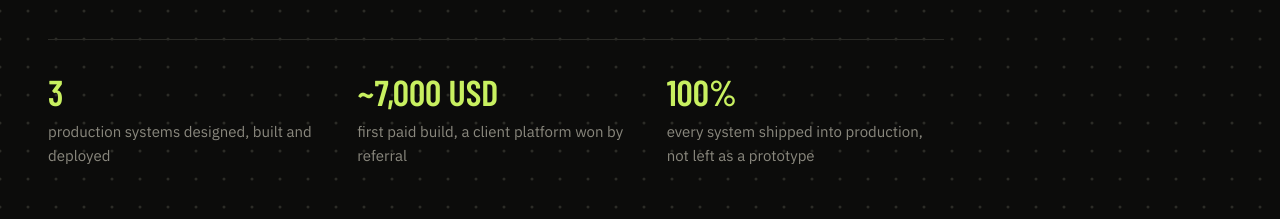
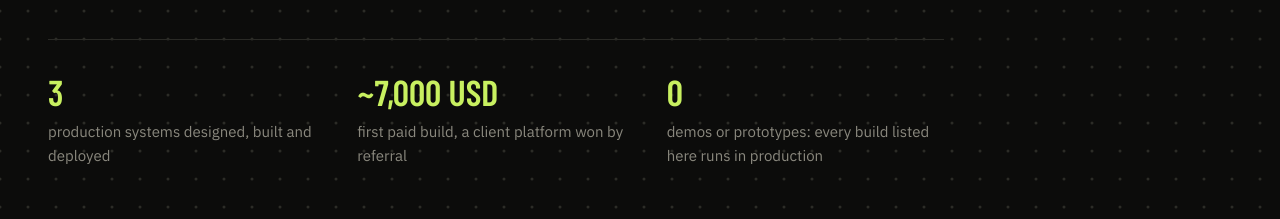
Before and after one commit to Schwifty101/portfolio, a Next.js app: page / in a window 1280 px wide. Shown: the part 810-1029 px from the top of the page. Built offline with nearby package versions, Linux system fonts and the light colour scheme; a web font is replaced by a local one.

Commit message:
fix: replace 100% absolute with zero-prototypes framing on hero strip
Co-Authored-By: Claude Fable 5 <noreply@anthropic.com>

```diff
--- a/app/home/sections.tsx
+++ b/app/home/sections.tsx
@@ -63,10 +63,10 @@ export function Hero() {
               </div>
               <div>
                 <dt className="font-display text-3xl font-semibold text-accent md:text-4xl">
-                  100%
+                  <StatCounter value={0} />
                 </dt>
                 <dd className="mt-2 font-sans text-[15px] leading-relaxed text-ink-3">
-                  every system shipped into production, not left as a prototype
+                  demos or prototypes: every build listed here runs in production
                 </dd>
               </div>
             </dl>
```
